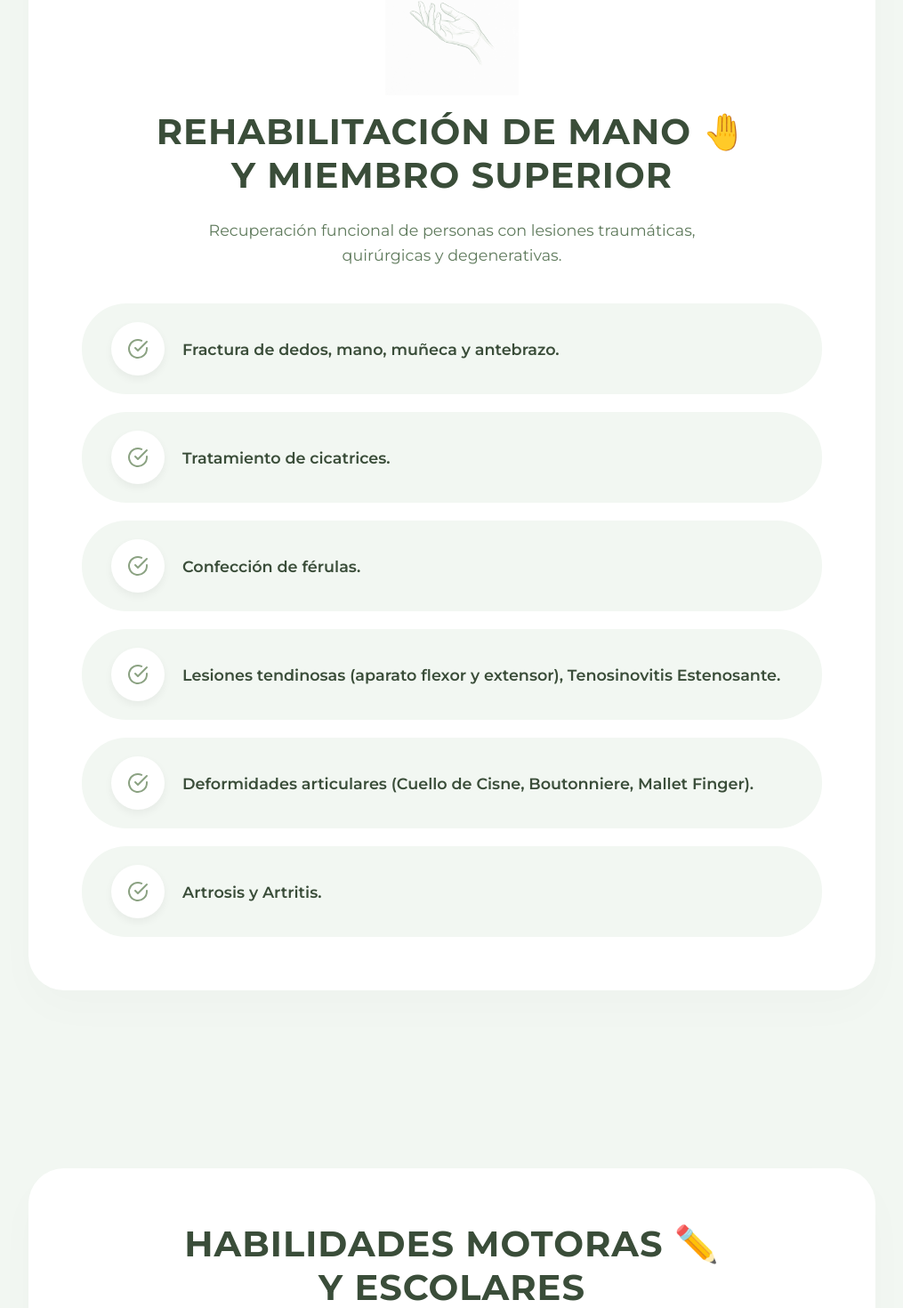
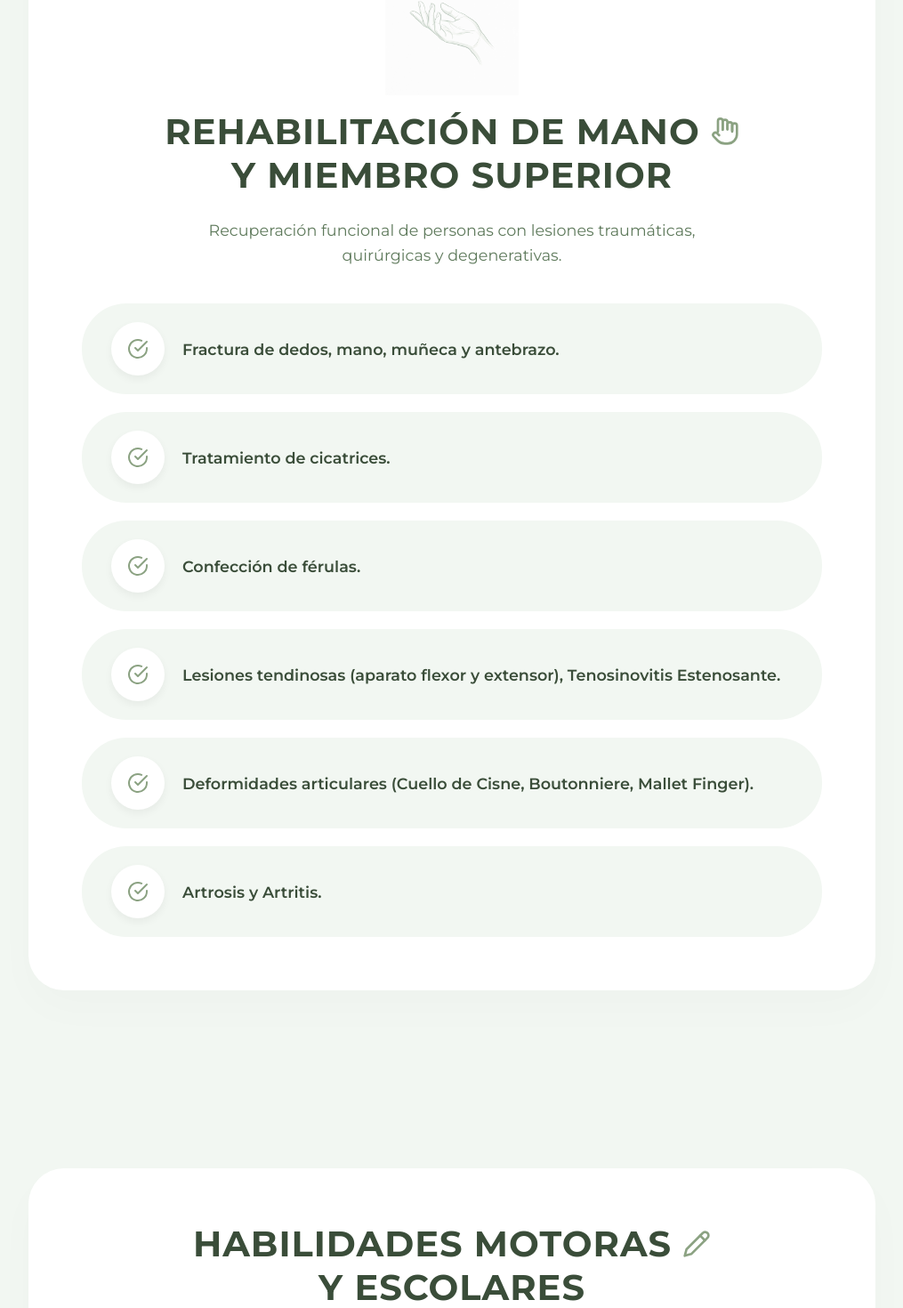
Before and after one commit to Rafasanna/Portfolio-Ma.-Azul-Sanna, a Next.js app: page / in a window 1280 px wide. Shown: the part 2510-3980 px from the top of the page at 89% size, without its empty margins (132-1147 px from the left). Built offline with nearby package versions, Linux system fonts and the light colour scheme.

Commit message:
feat: updates for responsive UI, added SVG icons, adjusted hero text layout

```diff
--- a/src/app/globals.css
+++ b/src/app/globals.css
@@ -91,3 +91,11 @@ p {
 .delay-1 { animation-delay: 0.2s; }
 .delay-2 { animation-delay: 0.4s; }
 .delay-3 { animation-delay: 0.6s; }
+
+@media (max-width: 768px) {
+  .title {
+    font-size: 1.8rem;
+    word-break: break-word;
+    hyphens: auto;
+  }
+}
--- a/src/app/page.js
+++ b/src/app/page.js
@@ -121,7 +121,16 @@ export default function Home() {
                 style={{ width: "150px", height: "auto", mixBlendMode: "multiply", opacity: 0.8 }}
               />
             </div>
-            <h3 className="title">Rehabilitación de Mano 🤚<br/>y Miembro Superior</h3>
+            <h3 className="title">
+              Rehabilitación de Mano
+              <svg width="32" height="32" viewBox="0 0 24 24" fill="none" stroke="var(--accent)" strokeWidth="2" strokeLinecap="round" strokeLinejoin="round" style={{ display: "inline-block", verticalAlign: "middle", marginLeft: "12px", marginBottom: "6px" }}>
+                <path d="M18 11V6a2 2 0 0 0-4 0v4"/>
+                <path d="M14 10V4a2 2 0 0 0-4 0v6"/>
+                <path d="M10 10.5V3a2 2 0 0 0-4 0v9"/>
+                <path d="m7 15-1.76-1.76a2 2 0 0 0-2.83 2.82l3.6 3.6C7.5 21.14 9.2 22 12 22h2a8 8 0 0 0 8-8V7a2 2 0 1 0-4 0v5"/>
+              </svg>
+              <br/>y Miembro Superior
+            </h3>
             <p className="subtitle" style={{marginBottom: "20px"}}>
               Recuperación funcional de personas con lesiones traumáticas, quirúrgicas y degenerativas.
             </p>
@@ -145,7 +154,14 @@ export default function Home() {
         {/* HABILIDADES SECTION */}
         <section id="habilidades" className={`section fade-in delay-2`}>
           <div className={styles.rehabSection}>
-            <h3 className="title">Habilidades Motoras ✏️<br/>y Escolares</h3>
+            <h3 className="title">
+              Habilidades Motoras
+              <svg width="32" height="32" viewBox="0 0 24 24" fill="none" stroke="var(--accent)" strokeWidth="2" strokeLinecap="round" strokeLinejoin="round" style={{ display: "inline-block", verticalAlign: "middle", marginLeft: "12px", marginBottom: "6px" }}>
+                <path d="M17 3a2.85 2.83 0 1 1 4 4L7.5 20.5 2 22l1.5-5.5Z"/>
+                <path d="m15 5 4 4"/>
+              </svg>
+              <br/>y Escolares
+            </h3>
             <p className="subtitle" style={{marginBottom: "20px"}}>
               Acompañamiento en desafíos del aprendizaje, escritura y autonomía.
             </p>
--- a/src/app/page.module.css
+++ b/src/app/page.module.css
@@ -378,6 +378,14 @@
     padding-top: 120px;
   }
 
+  .heroContent h1 {
+    font-size: 2.2rem;
+  }
+
+  .heroContent h2 {
+    font-size: 1.2rem;
+  }
+
   .heroContent li::before {
     left: 50%;
     transform: translateX(-50%) translateX(-120px);
```
